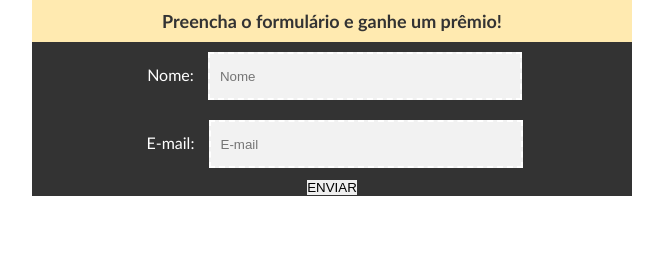
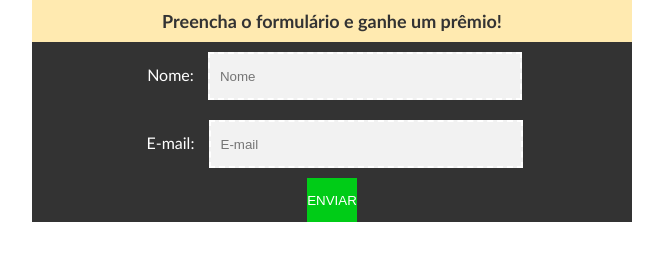
Before and after one commit to ninachrispim/projeto_terca, a plain HTML site: page index.html in a window 1280 px wide. Shown: the whole page, without its empty margins (308-971 px from the left). Drawn offline with Linux system fonts and the light colour scheme.

Commit message:
configuração do botão

```diff
--- a/index.html
+++ b/index.html
@@ -20,6 +20,15 @@ Primeiro Git
   height: auto;
 
 }
+
+button {
+width: 300 px;
+height: 44px;
+color: #fff;
+background-color: #00cc17;
+outline:none;
+}
+
 .main-table p {
 
 font-family: Calibri, Geneva, Tahoma, sans-serif;
```
